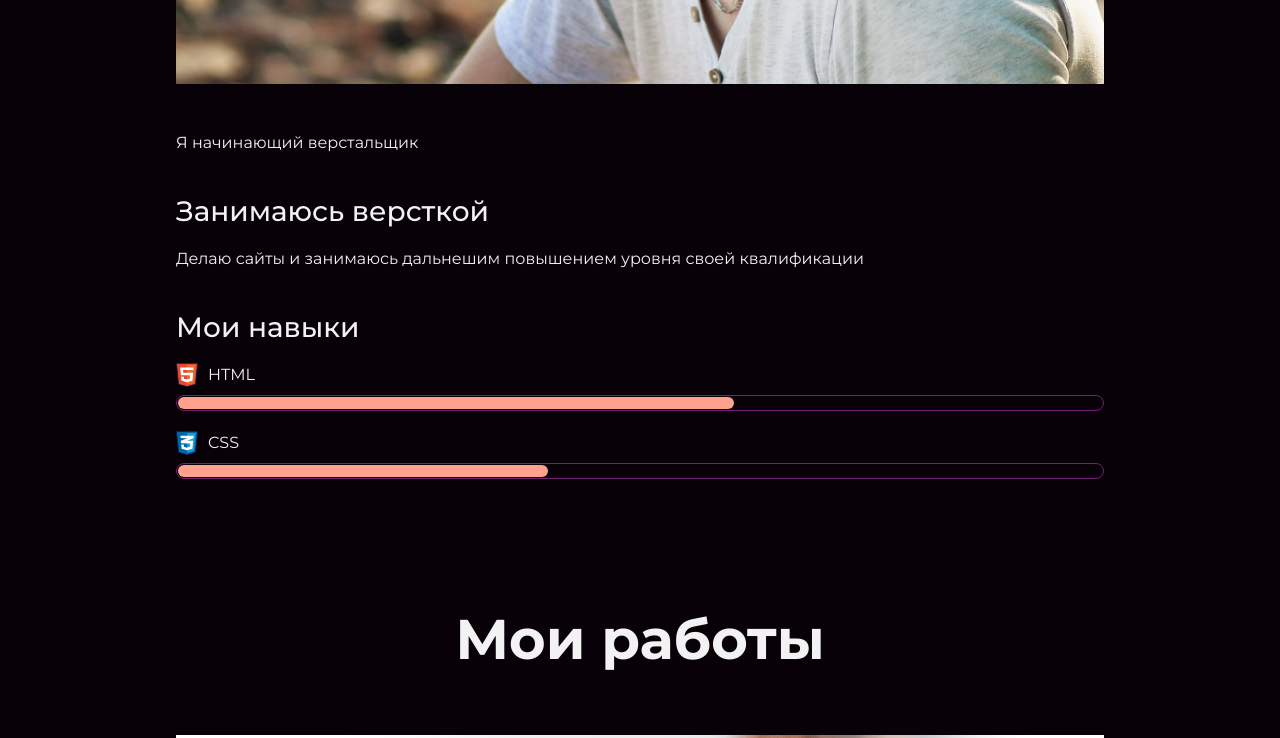
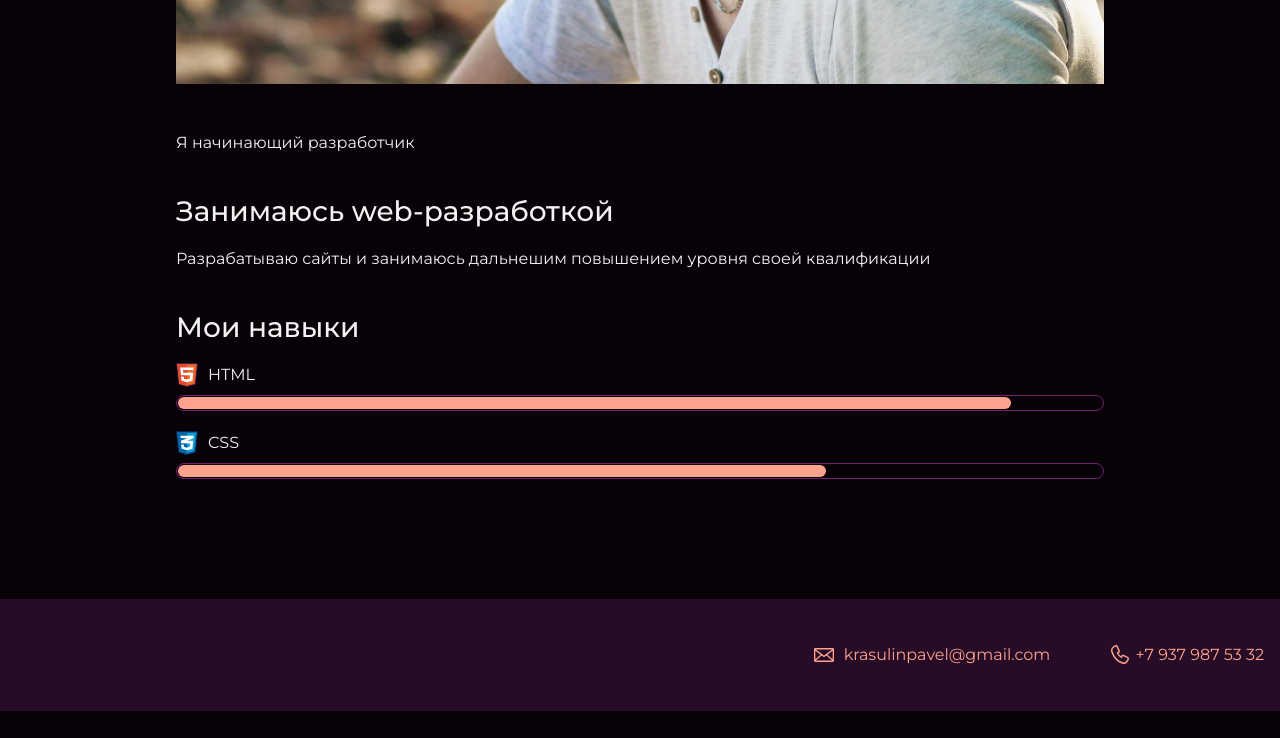
Before and after one commit to pavelkrasulin/my-site, a plain HTML site: page index.html in a window 1280 px wide. Shown: the part 1680-2418 px from the top of the page. After the commit the page ends 2391 px from the top, so only its background shows below. Drawn offline with Linux system fonts and the light colour scheme.

Commit message:
Добавляет изменения в оформление фона body и убирает блок portfolio

```diff
--- a/index.html
+++ b/index.html
@@ -5,7 +5,7 @@
 		<link rel="stylesheet" href="style.css">
 		<link href="https://fonts.googleapis.com/css?family=Montserrat:400,500,700|
 		Old+Standard+TT&display=swap&subset=cyrillic" rel="stylesheet">
-    <title>Портфолио Junior верстальщика</title>
+		<title>Портфолио Frontend разработчика</title>
 	</head>
 
 	<body>
@@ -19,7 +19,9 @@
 		<section class="hero-image">
 			<div class="container">
 				<h1 class="heading">Красулин Павел</h1>
-        <p>Junior верстальщик</p>
+				<p>
+					Frontend разработчик
+				</p>
 			</div>
 		</section>
 
@@ -27,35 +29,47 @@
 			<div class="container">
 				<h2 class="subheading">Давайте познакомимся</h2>
 				<h3>Меня зовут Павел</h3>
+
 				<figure class="user-image">
 				<img src="files/user.jpg" width="928" alt="Фотография Крсулина Павла">
 				</figure>
-       <p>Я начинающий верстальщик</p>
-       <h3>Занимаюсь версткой</h3>
-       <p>Делаю сайты и занимаюсь дальнешим повышением уровня своей квалификации</p>
+
+				<p>Я начинающий разработчик</p>
+				<h3>Занимаюсь web-разработкой</h3>
+				<p>
+					Разрабатываю сайты и занимаюсь дальнешим повышением уровня своей квалификации
+				</p>
 				<h3>Мои навыки</h3>
 				<dl class="skills-list">
 					<dt class="skill-html">HTML</dt>
-          <dd class="level"><div style="width: 60%;">60%</div></dd>
+					<dd class="level"><div style="width: 90%;">90%</div></dd>
 					<dt class="skill-css">CSS</dt>
-          <dd class="level"><div style="width: 40%;">40%</div></dd>
+					<dd class="level"><div style="width: 70%;">70%</div></dd>
 				</dl>
 			</div>
 		</section>
 
+		<!--
 		<section class="portfolio">
 			<div class="container">
 				<h2 class="subheading">Мои работы</h2>
+
 				<figure class="project-image">
 				<img src="files/project.jpg" width="928" height="536" alt="Cайт инструктора Кекса">
 				</figure>
+
 				<h3>Сайт инструктора Кекса</h3>
-       <p>Мой первый сайт<a href="source/project/index.html" class="button">Открыть страницу</a></p>
+				<p>
+					Мой первый сайт<a href="source/project/index.html" class="button">Открыть страницу</a>
+				</p>
 
 				<h3>Блог начинающего верстальщика</h3>
-       <p>Статический блог про обучение HTML и CSS.</p>
+				<p>
+					Статический блог про обучение HTML и CSS.
+				</p>
 			</div>
 		</section>
+		-->
 
 		<footer class="page-footer">
 			<div class="container">
--- a/style.css
+++ b/style.css
@@ -6,7 +6,7 @@ body {
 	line-height: 32px;
 	color: #f2f2f2;
 	background-color: #080208;
-  background-image: url("img/hero-bg.jpg");
+	/*background-image: url("img/hero-bg.jpg");*/
 	background-repeat: no-repeat;
 	background-position: top center;
 }
```
Lines whose indentation alone changed are shown as unchanged.
